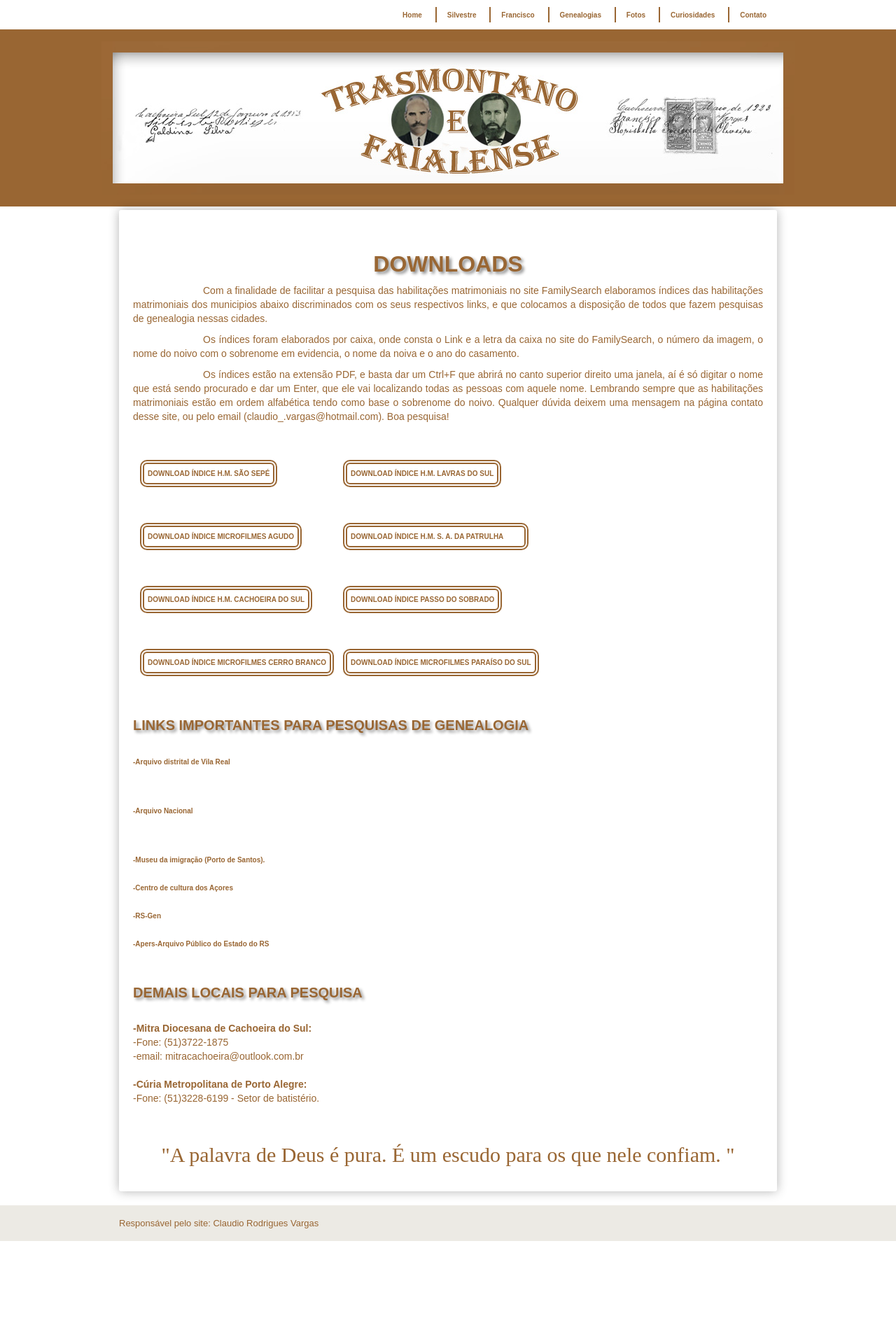
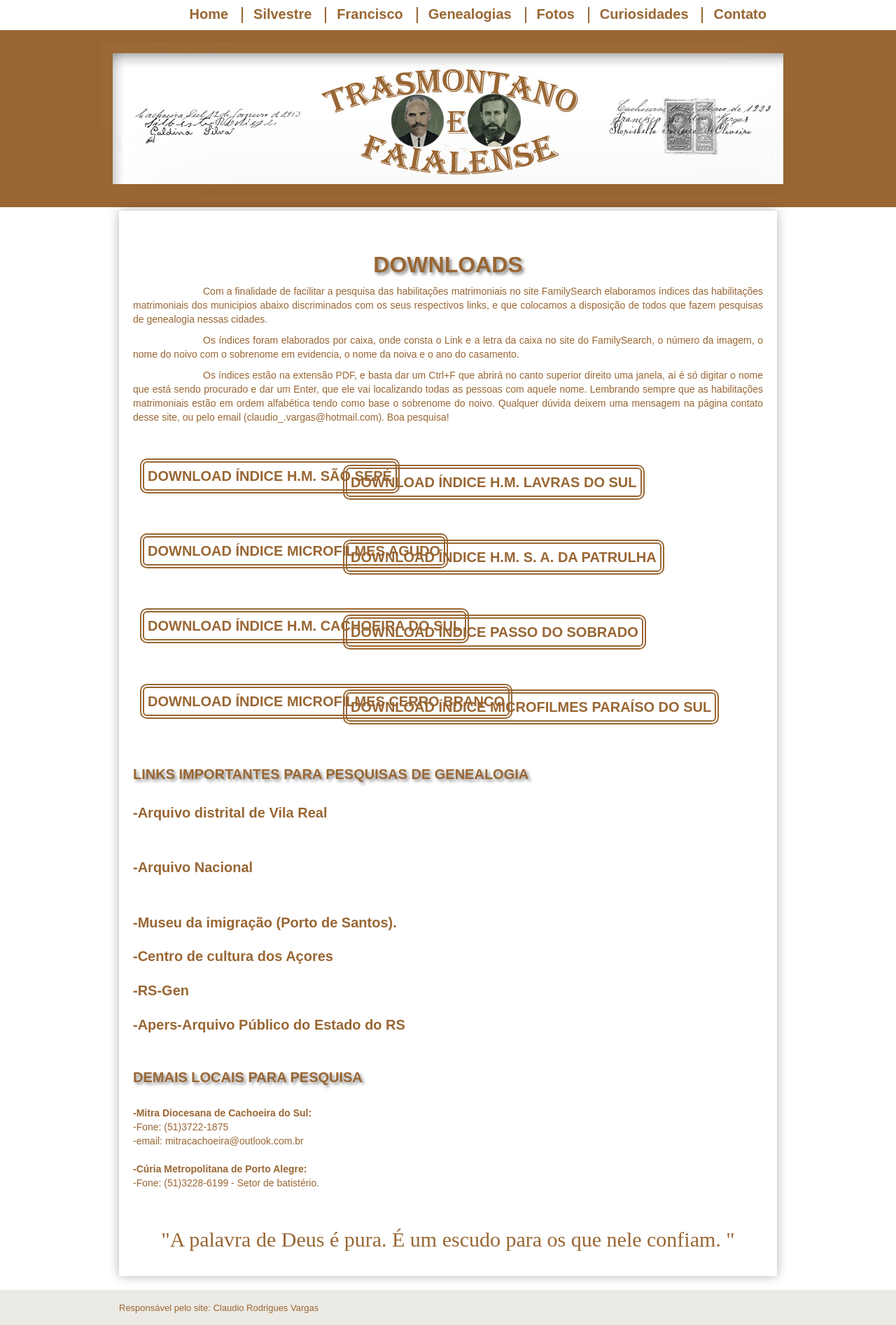
Before and after one commit to claudiovargas1955/claudiovargas1955.github.io, a Jekyll site: the page built from _pages/downloads.html, in a window 1280 px wide. Shown: the whole page at 70% size. Built offline with Jekyll 4.4.1, drawn with Linux system fonts in a browser that asks for light colours; some web fonts are replaced; before the commit the page ends 1773 px from its top, so only the background shows below that.

Commit message:
Update downloads.html

```diff
--- a/_pages/downloads.html
+++ b/_pages/downloads.html
@@ -10,7 +10,7 @@ title:  "DOWNLOADS"
 a{text-decoration:none;
 	    color:#996633;
       font-weight: bold;
-      font-size: 10px;
+      font-size: 20px;
 		    }
 a:hover{text-decoration:underline;
 	color:#330000;
@@ -72,7 +72,7 @@ a:hover{text-decoration:underline;
                        padding-left:5px;
 	               padding-top:8px;
                        padding-bottom:8px;
-                       padding-right:30px;
+                       padding-right:5px;
                        color:#996633;
 	               font-weight:bold;
 	               margin-left:300px;
```
